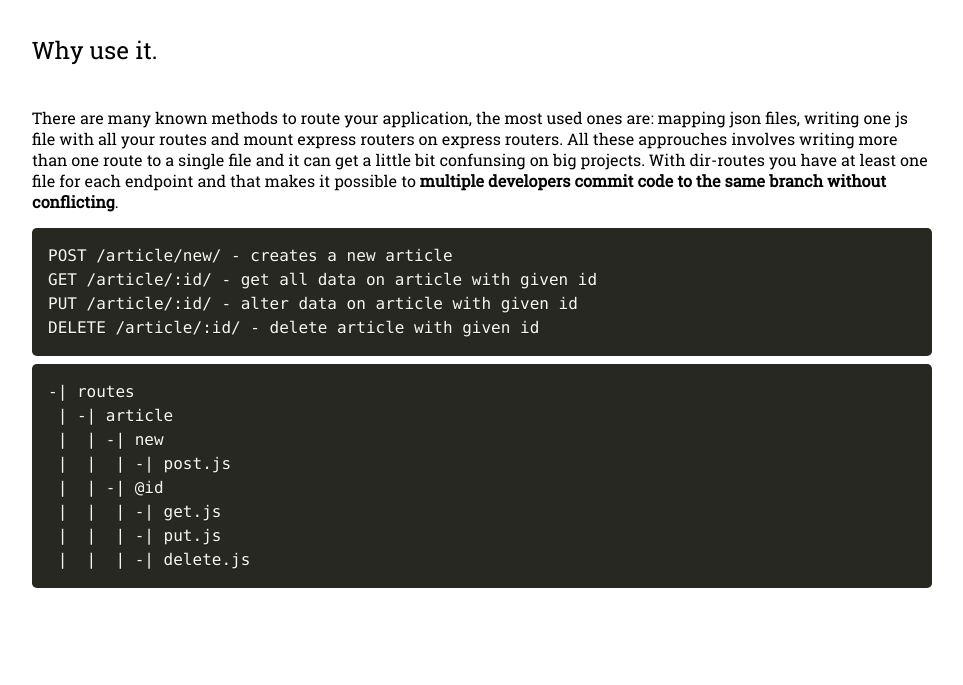
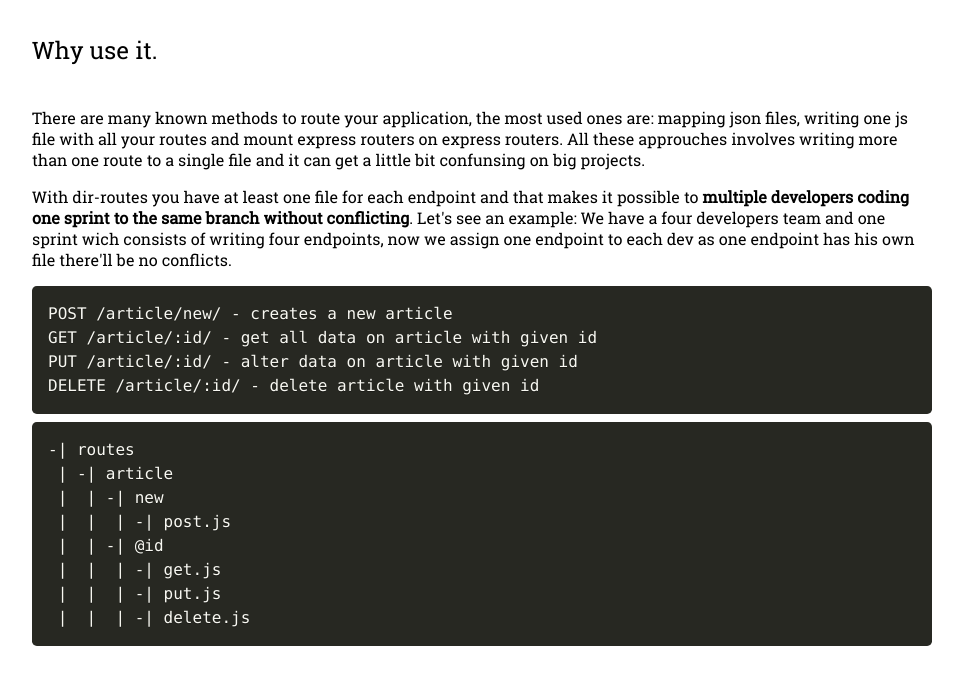
Before and after one commit to DanielSunami/dir-routes, a website: page why-use-it/index.html in a window 1280 px wide. Shown: the part 149-834 px from the top of the page, without its empty margins (158-1121 px from the left). Before the commit the page ends 800 px from the top, so only its background shows below. Drawn offline with Linux system fonts and the light colour scheme.

Commit message:
updating text

```diff
--- a/why-use-it/index.html
+++ b/why-use-it/index.html
@@ -27,7 +27,11 @@
 
 			<p>
 				There are many known methods to route your application, the most used ones are: mapping json files, writing one js file with all your routes and mount express routers on express routers. All these approuches involves writing more than one route to a single file and it can get a little bit confunsing on big projects.
-				With dir-routes you have at least one file for each endpoint and that makes it possible to <b>multiple developers commit code to the same branch without conflicting</b>.<br/>
+			</p>
+			<p>
+				With dir-routes you have at least one file for each endpoint and that makes it possible to <b>multiple developers coding one sprint to the same branch without conflicting</b>. Let's see an example:
+
+				We have a four developers team and one sprint wich consists of writing four endpoints, now we assign one endpoint to each dev as one endpoint has his own file there'll be no conflicts.
 
 				<pre><code class="language-none">POST /article/new/ - creates a new article
 GET /article/:id/ - get all data on article with given id
```
